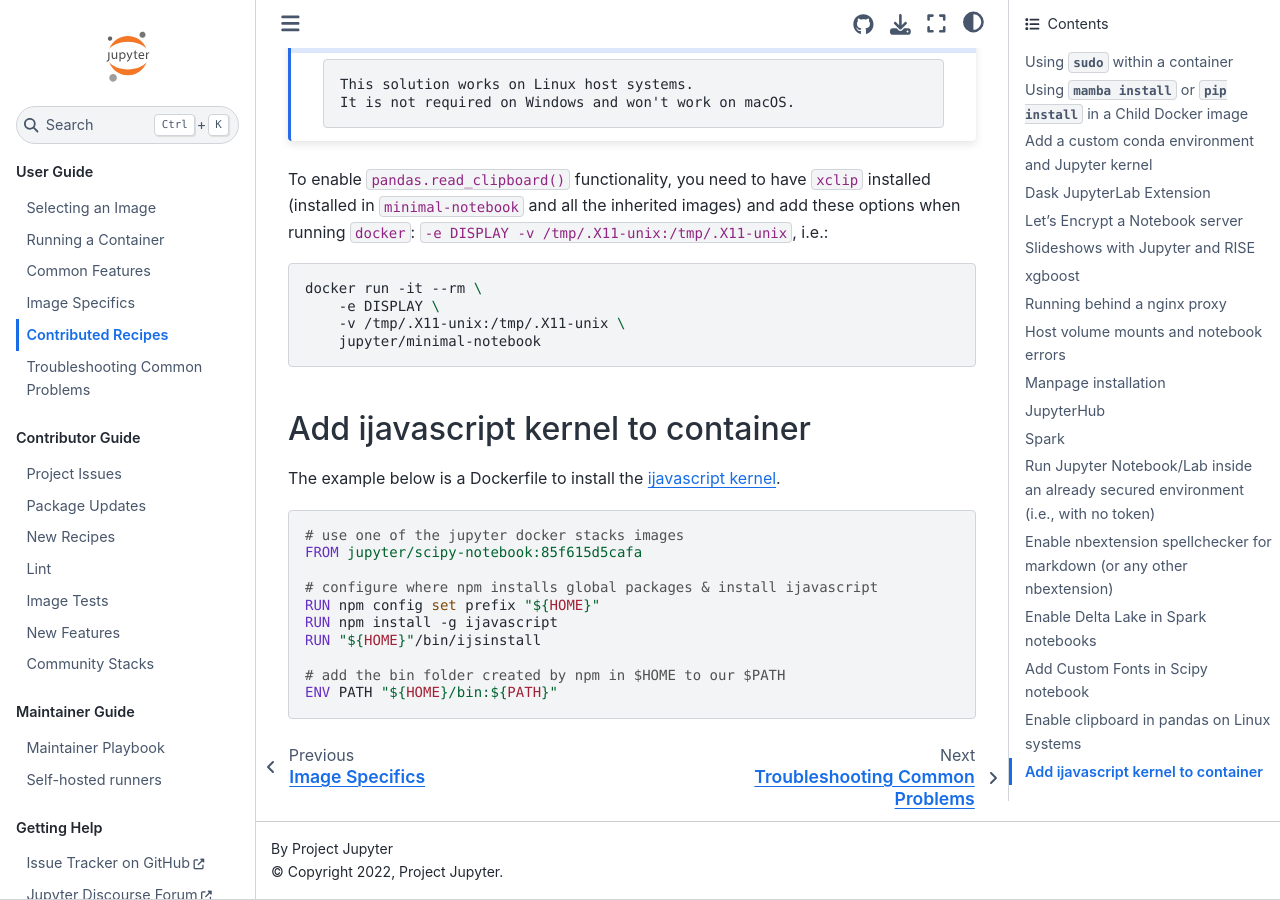
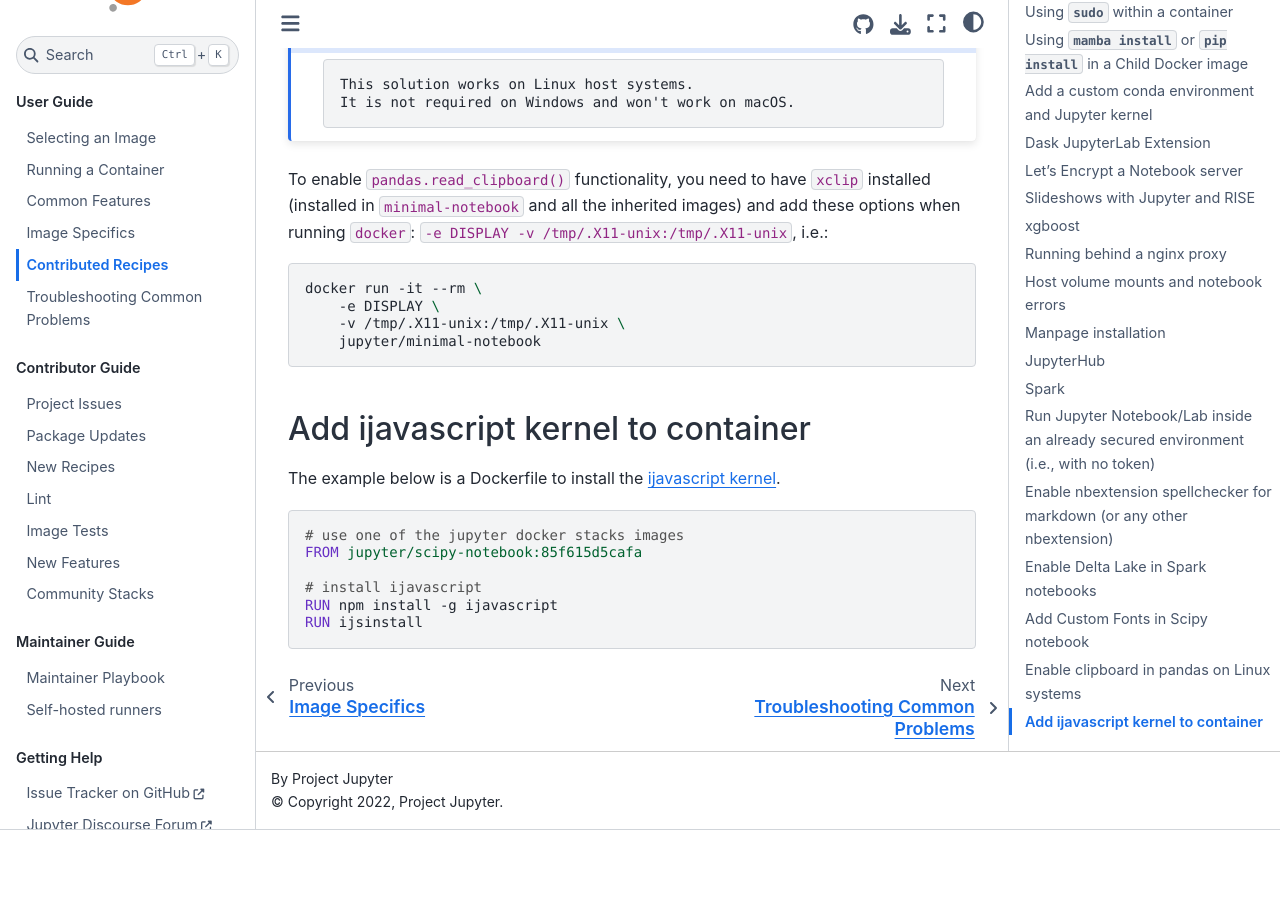
Before and after one commit to jupyter/docker-stacks, a Sphinx documentation site: the page built from docs/using/recipes.md, in a window 1280 px wide and 900 px high, scrolled down 12000 px. Built offline with Sphinx 7.4.7 and the Sphinx Book theme 1.1.4, drawn with Linux system fonts in a browser that asks for light colours; after the commit the page ends 12830 px from its top, so only the background shows below that.

Commit message:
stop installing ijavascript in $HOME

````diff
--- a/docs/using/recipes.md
+++ b/docs/using/recipes.md
@@ -577,11 +577,7 @@
 # use one of the jupyter docker stacks images
 FROM jupyter/scipy-notebook:85f615d5cafa
 
-# configure where npm installs global packages & install ijavascript
-RUN npm config set prefix "${HOME}"
+# install ijavascript
 RUN npm install -g ijavascript
-RUN "${HOME}"/bin/ijsinstall
-
-# add the bin folder created by npm in $HOME to our $PATH
-ENV PATH "${HOME}/bin:${PATH}"
+RUN ijsinstall
 ```
````
